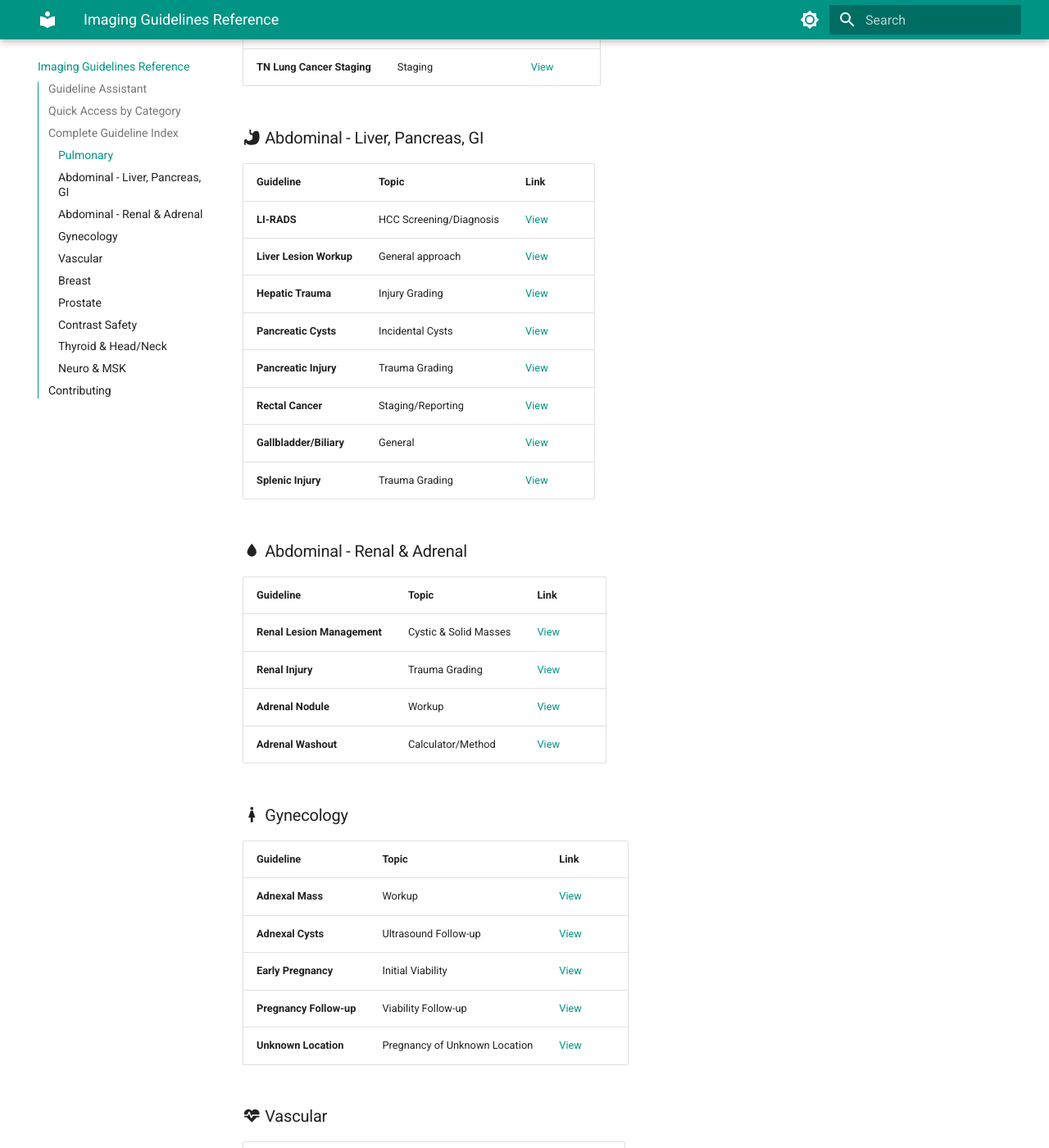
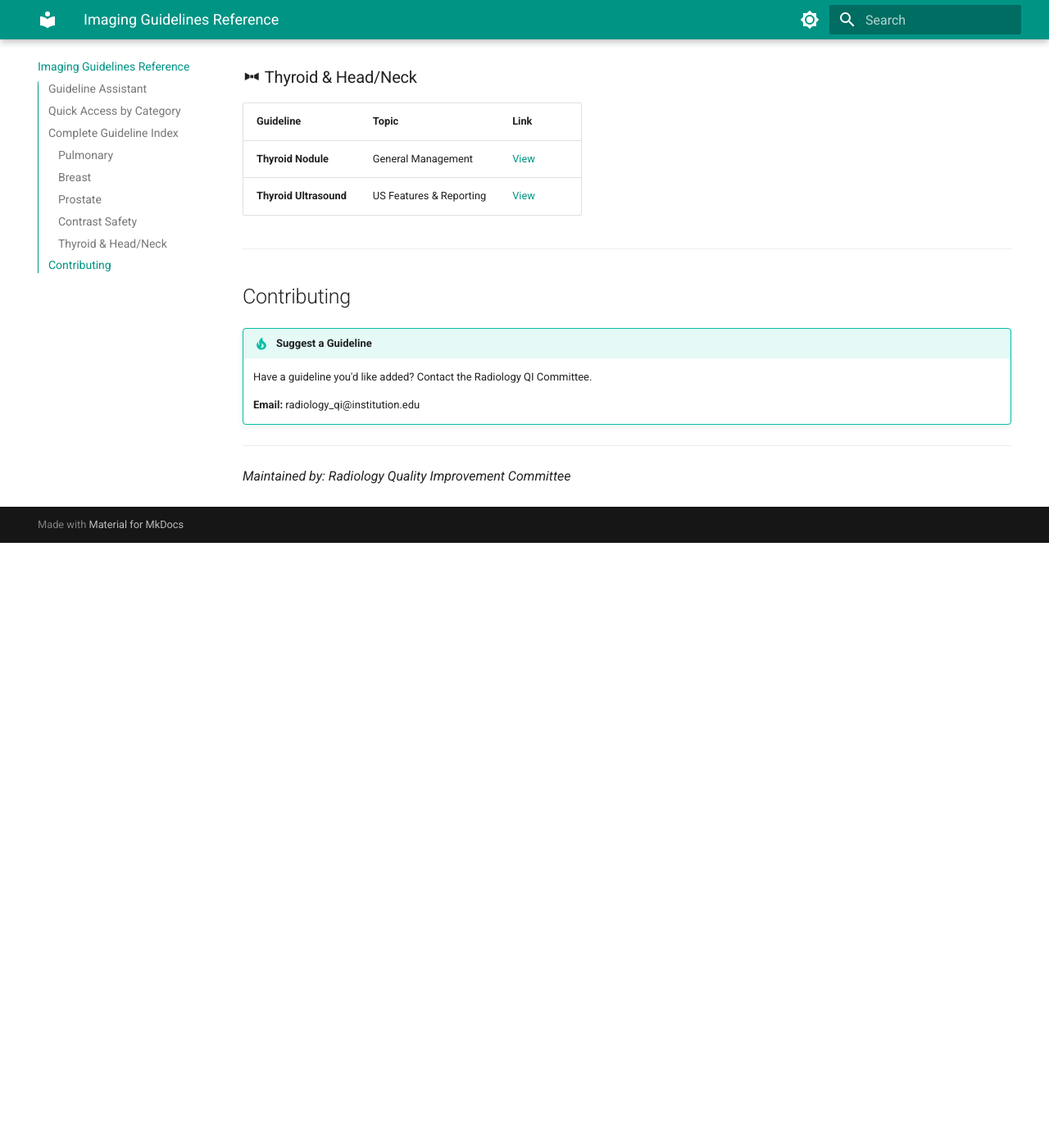
Before and after one commit to dfergs93/guidelines_manager, an MkDocs documentation site: the page built from docs/index.md, in a window 1280 px wide and 1400 px high, scrolled down 1982 px. Shown: the whole window at 82% size. Built offline with MkDocs 1.6.1 and Material for MkDocs 9.7.7, drawn with Linux system fonts in a browser that asks for light colours; after the commit the page ends 2644 px from its top, so only the background shows below that; some of the changed text lies outside the part shown.

Commit message:
Hide references to incomplete guidelines on index.md
Remove quick access cards and index table entries for guideline files that
do not yet exist: all abdominal (liver, pancreas, GI, renal, adrenal),
gynecology, vascular, and neuro/MSK sections. Retain only guidelines with
fleshed-out content: pulmonary, thyroid, breast, prostate, and contrast safety.

https://claude.ai/code/session_0167Kn4cXisFx5CagNJWzhyg

```diff
--- a/docs/index.md
+++ b/docs/index.md
@@ -35,48 +35,6 @@ title: Imaging Guidelines Reference
 
     [:octicons-arrow-right-24: View](pulmonary/lung_rads.md)
 
--   :material-stomach: **Abdominal - Liver & Biliary**
-
-    ---
-
-    **LI-RADS**
-    Liver imaging reporting
-
-    [:octicons-arrow-right-24: View](abdominal/liver/li_rads.md)
-
-    **Liver Lesion Workup**
-    Diagnostic algorithm
-
-    [:octicons-arrow-right-24: View](abdominal/liver/liver_lesion_workup.md)
-
--   :material-water: **Abdominal - Renal & Adrenal**
-
-    ---
-
-    **Renal Lesions**
-    Characterization & Management
-
-    [:octicons-arrow-right-24: View](abdominal/renal/renal_lesion.md)
-
-    **Adrenal Nodules**
-    Workup & Washout
-
-    [:octicons-arrow-right-24: View](abdominal/adrenal/adrenal_nodule.md)
-
--   :material-human-female: **Gynecology**
-
-    ---
-
-    **Adnexal Masses**
-    Ultrasound evaluation
-
-    [:octicons-arrow-right-24: View](gyn/adnexal/adnexal_mass.md)
-
-    **Early Pregnancy**
-    Viability & Unknown Location
-
-    [:octicons-arrow-right-24: View](gyn/pregnancy/pregnancy_viability_initial.md)
-
 -   :material-bow-tie: **Thyroid**
 
     ---
@@ -113,20 +71,6 @@ title: Imaging Guidelines Reference
 
     [:octicons-arrow-right-24: View](contrast/contrast_safety.md)
 
--   :material-brain: **Neuro & MSK**
-
-    ---
-
-    **Pituitary**
-    Incidental findings
-
-    [:octicons-arrow-right-24: View](neuro/pituitary.md)
-
-    **Scoliosis**
-    Imaging guidelines
-
-    [:octicons-arrow-right-24: View](msk/scoliosis.md)
-
 </div>
 
 ---
@@ -139,40 +83,6 @@ title: Imaging Guidelines Reference
 | **Fleischner Society 2017** | Incidental Nodules | [View](pulmonary/fleischner.md) |
 | **Lung-RADS** | Lung Cancer Screening | [View](pulmonary/lung_rads.md) |
 | **TN Lung Cancer Staging** | Staging | [View](pulmonary/lung_cancer_staging.md) |
-
-### :material-stomach: Abdominal - Liver, Pancreas, GI
-| Guideline | Topic | Link |
-|-----------|-------|------|
-| **LI-RADS** | HCC Screening/Diagnosis | [View](abdominal/liver/li_rads.md) |
-| **Liver Lesion Workup** | General approach | [View](abdominal/liver/liver_lesion_workup.md) |
-| **Hepatic Trauma** | Injury Grading | [View](abdominal/liver/hepatic_trauma.md) |
-| **Pancreatic Cysts** | Incidental Cysts | [View](abdominal/pancreas/pancreatic_cysts.md) |
-| **Pancreatic Injury** | Trauma Grading | [View](abdominal/pancreas/pancreatic_injury.md) |
-| **Rectal Cancer** | Staging/Reporting | [View](abdominal/gastrointestinal/rectal_cancer.md) |
-| **Gallbladder/Biliary** | General | [View](abdominal/liver/gallbladder.md) |
-| **Splenic Injury** | Trauma Grading | [View](abdominal/spleen/splenic_injury.md) |
-
-### :material-water: Abdominal - Renal & Adrenal
-| Guideline | Topic | Link |
-|-----------|-------|------|
-| **Renal Lesion Management** | Cystic & Solid Masses | [View](abdominal/renal/renal_lesion.md) |
-| **Renal Injury** | Trauma Grading | [View](abdominal/renal/renal_injury.md) |
-| **Adrenal Nodule** | Workup | [View](abdominal/adrenal/adrenal_nodule.md) |
-| **Adrenal Washout** | Calculator/Method | [View](abdominal/adrenal/adrenal_washout.md) |
-
-### :material-human-female: Gynecology
-| Guideline | Topic | Link |
-|-----------|-------|------|
-| **Adnexal Mass** | Workup | [View](gyn/adnexal/adnexal_mass.md) |
-| **Adnexal Cysts** | Ultrasound Follow-up | [View](gyn/adnexal/adnexal_cyst.md) |
-| **Early Pregnancy** | Initial Viability | [View](gyn/pregnancy/pregnancy_viability_initial.md) |
-| **Pregnancy Follow-up** | Viability Follow-up | [View](gyn/pregnancy/pregnancy_viability_followup.md) |
-| **Unknown Location** | Pregnancy of Unknown Location | [View](gyn/pregnancy/pregnancy_unknown_location.md) |
-
-### :material-heart-pulse: Vascular
-| Guideline | Topic | Link |
-|-----------|-------|------|
-| **Abdominal Aortic Aneurysm** | Surveillance & Reporting | [View](vascular/aaa.md) |
 
 ### :material-hospital: Breast
 | Guideline | Topic | Link |
@@ -195,12 +105,6 @@ title: Imaging Guidelines Reference
 | **Thyroid Nodule** | General Management | [View](thyroid/thyroid_nodule.md) |
 | **Thyroid Ultrasound** | US Features & Reporting | [View](thyroid/thyroid_nodule_us.md) |
 
-### :material-brain: Neuro & MSK
-| Guideline | Topic | Link |
-|-----------|-------|------|
-| **Pituitary** | Incidental Findings | [View](neuro/pituitary.md) |
-| **Scoliosis** | Imaging Protocol | [View](msk/scoliosis.md) |
-
 ---
 
 ## Contributing
```
